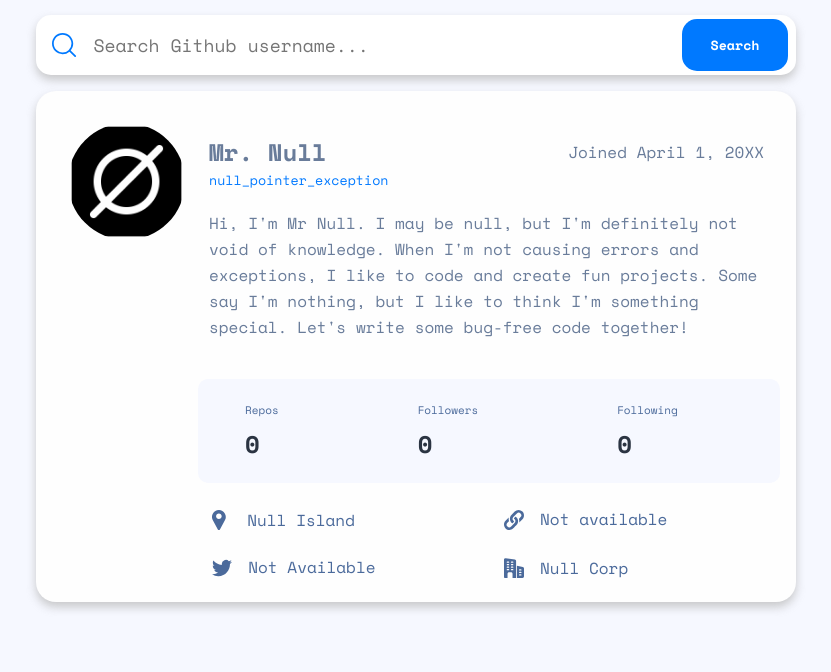
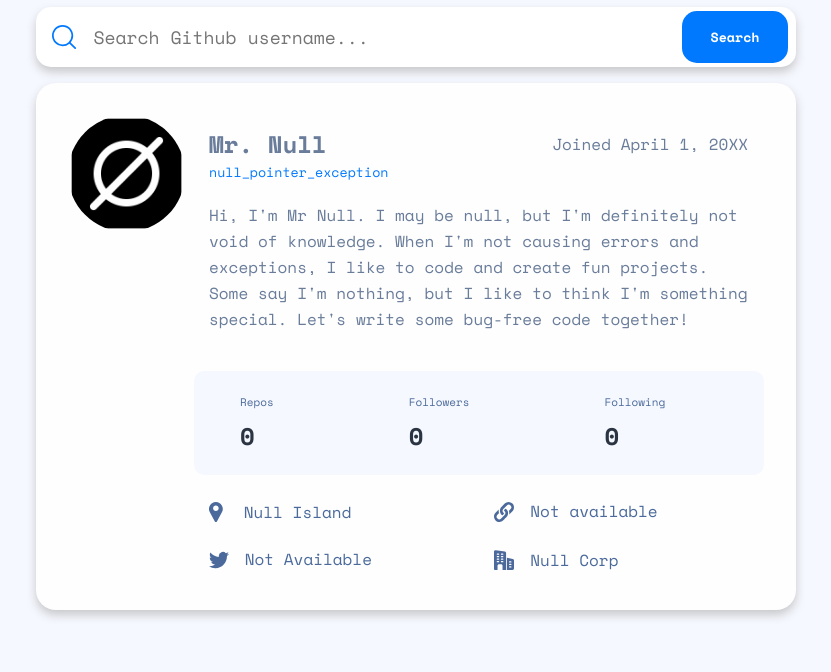
Before and after one commit to bengera/user-search-app, a website: page index.html in a window 1280 px wide. Shown: the part 128-800 px from the top of the page, without its empty margins (224-1055 px from the left). Drawn offline with nearby package versions, Linux system fonts and the light colour scheme.

Commit message:
fix tablet screen change issue

```diff
--- a/js/usersearch.js
+++ b/js/usersearch.js
@@ -32,7 +32,7 @@ function fetchUserData() {
 
   if (errorEl.style.display === 'block') {
     errorEl.style.display = 'none';
-    // usernameInput.style.width = "60%";
+
   }
 
   fetch(`https://api.github.com/users/${usernameValue}`)
--- a/sass/base/_global.scss
+++ b/sass/base/_global.scss
@@ -35,6 +35,7 @@ body {
 main {
   @media only screen and (min-width: $bp-tablet) {
     max-width: 573px;
+    min-width: 85%;
     margin: 0 auto;
   }
 
@@ -48,6 +49,8 @@ main {
 ::placeholder {
   opacity: 1;
 }
+
+
 
 .top-bar {
   display: flex;
@@ -140,6 +143,11 @@ main {
   flex-direction: column;
   gap: 23px;
   margin-bottom: 2rem;
+
+  @media only screen and (min-width: $bp-desktop) {
+    padding: 1rem 2rem 2rem 1rem;
+
+}
 }
 
 .profile {
```
Also changed, not shown: css/style.css, 1 other file.
